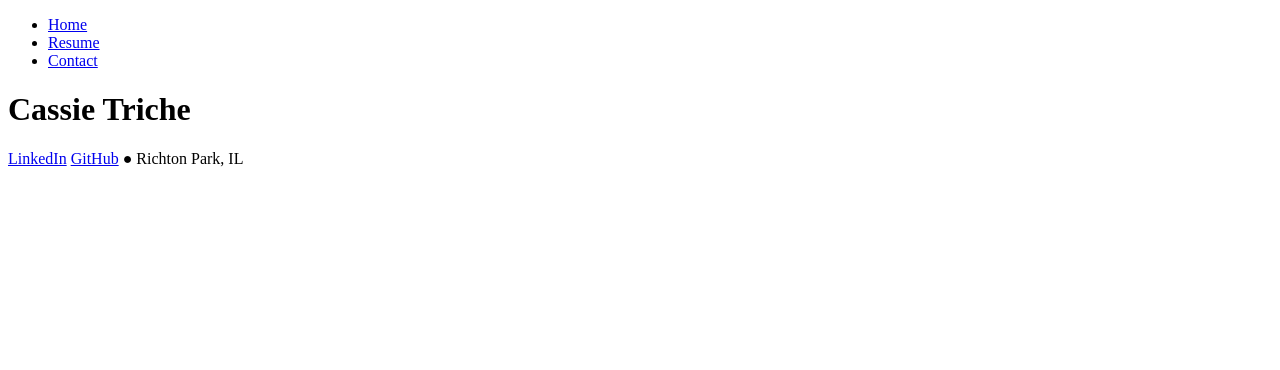
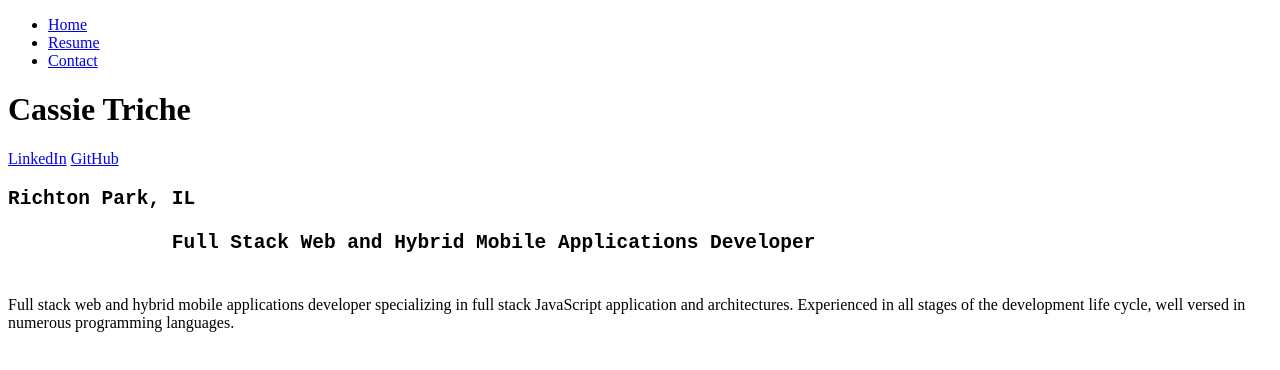
Before and after one commit to techmommy2410/techmommy2410.github.io, a plain HTML site: page resume.html in a window 1280 px wide. Drawn offline with Linux system fonts and the light colour scheme.

Commit message:
Adding Paragraph

```diff
--- a/resume.html
+++ b/resume.html
@@ -14,11 +14,15 @@
             </ul>
           </nav>
           <h1>Cassie Triche</h1>
-<div>
-  <a href="https://www.linkedin.com/in/ctriche/" target="_blank" rel="noopener">LinkedIn</a>
+         <div>
+          <a href="https://www.linkedin.com/in/ctriche/" target="_blank" rel="noopener">LinkedIn</a>
   <a href="https://github.com/techmommy2410" target="_blank" rel="noopener">GitHub</a>
-  &#x25CF;
-  Richton Park, IL
-</div>
+ </div>
+          <h2><pre>Richton Park, IL
+
+              Full Stack Web and Hybrid Mobile Applications Developer
+          </pre></h2>
+          <p>Full stack web and hybrid mobile applications developer specializing in full stack JavaScript application and architectures. Experienced in all stages of the development life cycle, well versed in numerous programming languages.</p>
+
     </body>
 </html>
```
